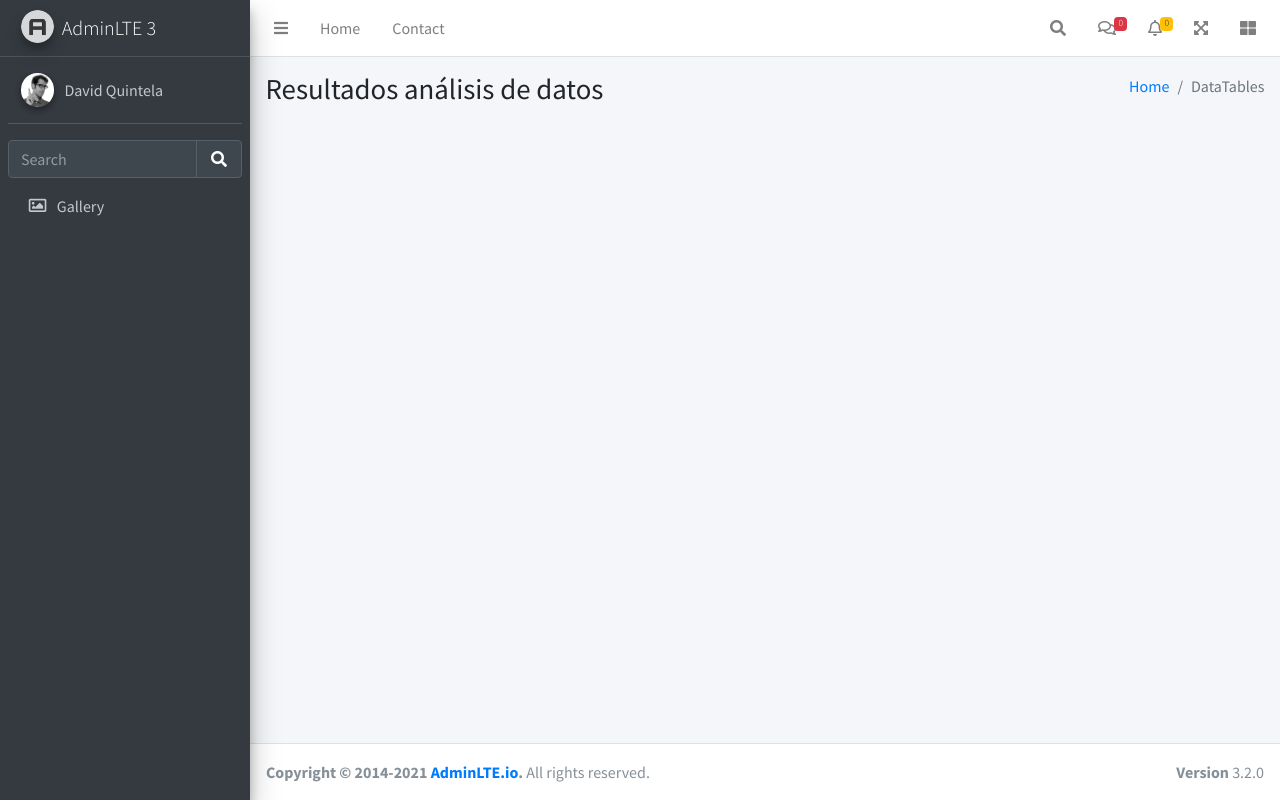
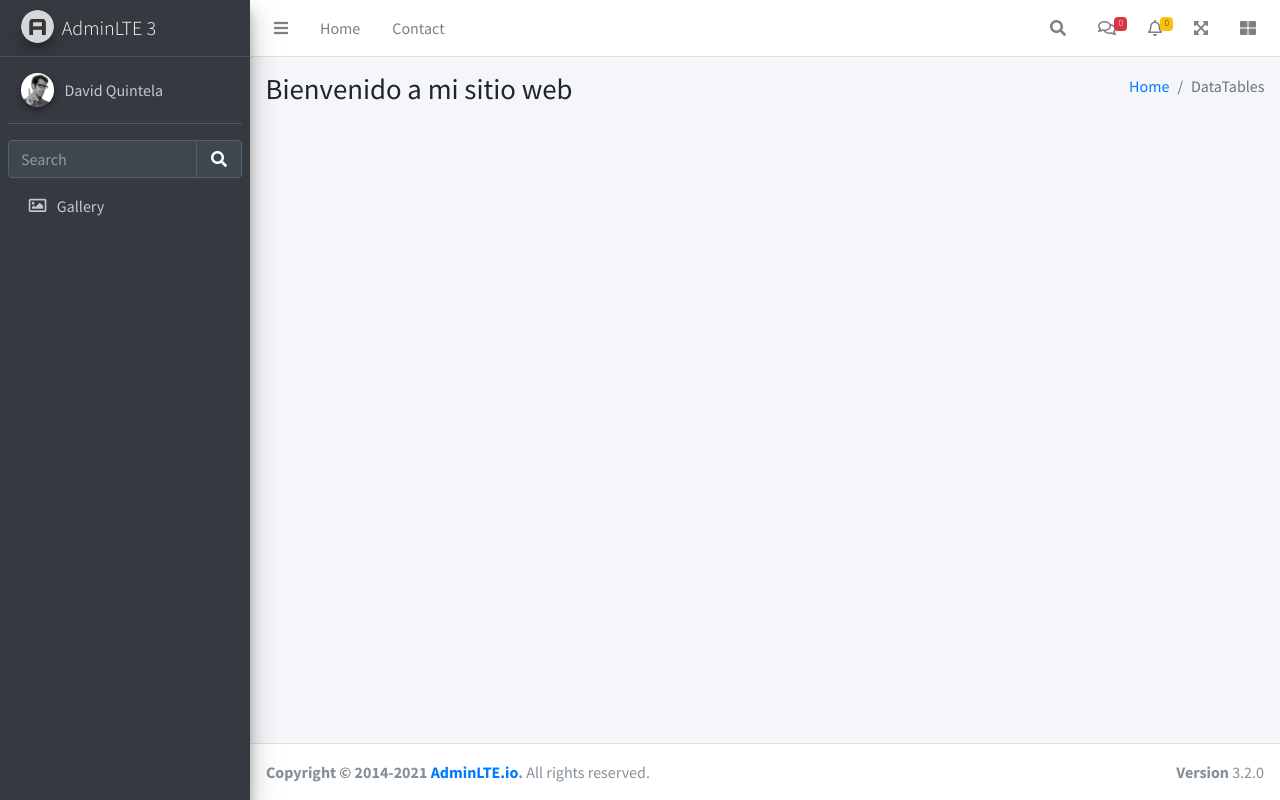
Before and after one commit to dq-datasci/final_pro_web, a Flask app: page / in a window 1280 px wide. Run offline with Flask 3, Linux system fonts and the light colour scheme; some libraries are stand-ins or nearby versions.

Commit message:
chore: cambie el título que aparece en mi index, pero generando una variable

```diff
--- a/src/app.py
+++ b/src/app.py
@@ -15,7 +15,8 @@ app = Flask(__name__, template_folder=template_dir, static_folder=static_dir)
 
 @app.route('/')
 def index():
-    return render_template('index.html')
+    title="Bienvenido a mi sitio web"
+    return render_template('index.html', title=title)
 
 @app.route('/demo')
 def demo():
--- a/templates/index.html
+++ b/templates/index.html
@@ -154,7 +154,7 @@
       <div class="container-fluid">
         <div class="row mb-2">
           <div class="col-sm-6">
-            <h1>Resultados análisis de datos</h1>
+            <h1>{{title}}</h1>
           </div>
           <div class="col-sm-6">
             <ol class="breadcrumb float-sm-right">
```
